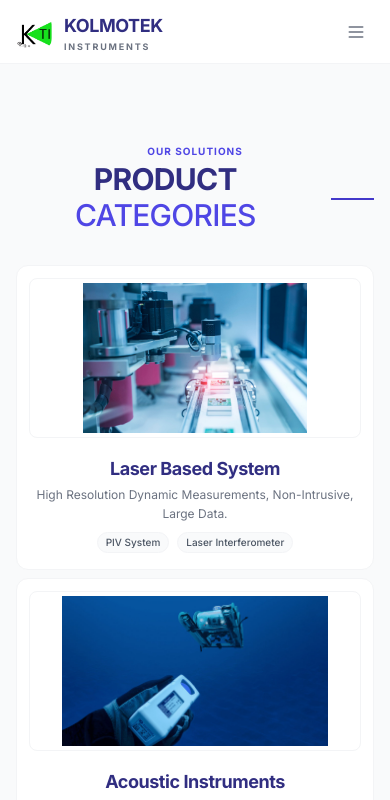
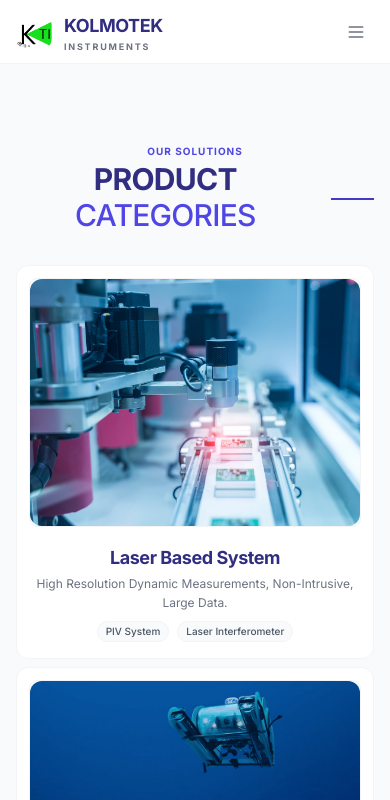
Before and after one commit to innosifytechnologies/kolmotek, a React (Vite) app: page /ProductGroup in a window 390 px wide. Shown: the top 800 px of the page. Built offline with nearby package versions, Linux system fonts and the light colour scheme.

Commit message:
fix: product categories images fill completely on mobile with object-cover

```diff
--- a/src/pages/ProductGroupPage.jsx
+++ b/src/pages/ProductGroupPage.jsx
@@ -90,11 +90,11 @@ const ProductGroupPage = () => {
               to={`/ProductGroup/${group.id}`}
               className="group bg-white rounded-xl border border-gray-100 p-3 flex flex-col sm:flex-row items-center sm:items-start gap-4 hover:border-brand-200 hover:shadow-lg hover:shadow-brand-900/5 transition-all duration-300"
             >
-              <div className="w-full sm:w-48 h-40 shrink-0 overflow-hidden rounded-lg border border-gray-100 relative bg-white">
+              <div className="w-full sm:w-48 aspect-[4/3] sm:h-40 shrink-0 overflow-hidden rounded-lg border border-gray-100 relative bg-gray-50">
                 <img
                   src={group.image}
                   alt={group.name}
-                  className="w-full h-full object-contain p-1 group-hover:scale-105 transition-transform duration-500"
+                  className="w-full h-full object-cover group-hover:scale-105 transition-transform duration-500"
                 />
                 <div className="absolute inset-0 bg-brand-900/0 group-hover:bg-brand-900/5 transition-colors duration-300" />
               </div>
```
